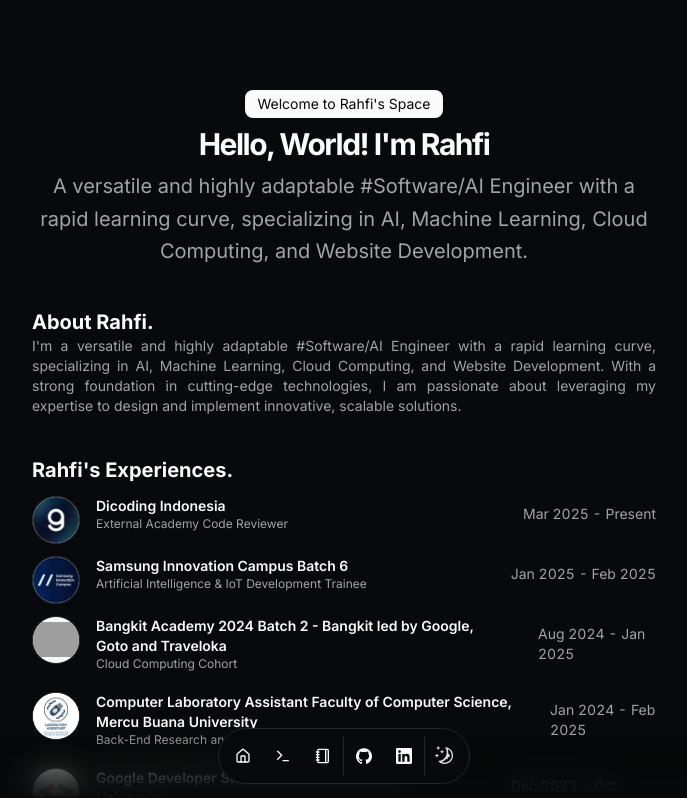
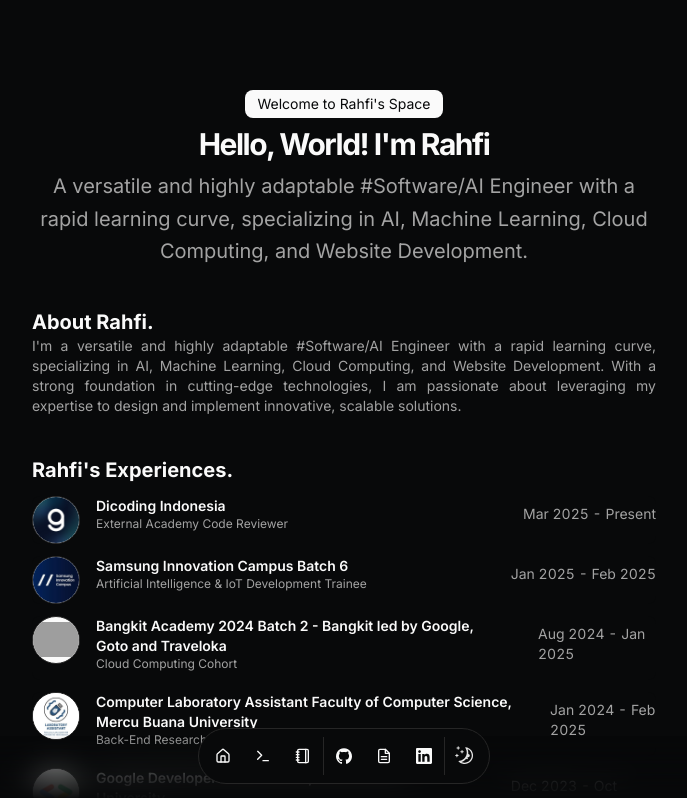
Before and after one commit to rahfianugerah/portfolio, a Next.js app: page / in a window 1280 px wide. Shown: the top 798 px of the page, without its empty margins (296-983 px from the left). Built offline with nearby package versions, Linux system fonts and the light colour scheme; grey boxes are pictures that could not be loaded.

Commit message:
feat: update the resume by adding cv button link into the navbar

```diff
--- a/src/data/resume.tsx
+++ b/src/data/resume.tsx
@@ -54,21 +54,23 @@ export const DATA = {
     { href: "/blog", icon: NotebookIcon, label: "Blog" },
   ],
   contact: {
-    email: "hello@example.com",
-    tel: "+123456789",
     social: {
       GitHub: {
         name: "GitHub",
         url: "https://github.com/rahfianugerah",
         icon: Icons.github,
-
+        navbar: true,
+      },
+      CV: {
+        name: "CV",
+        url: "https://drive.google.com/file/d/1aDMypG0tqlbVuBAMR_Fc2ZQ5Bxz34LSe/view?usp=sharing",
+        icon: Icons.file,
         navbar: true,
       },
       LinkedIn: {
         name: "LinkedIn",
         url: "https://www.linkedin.com/in/rahfianugerah/",
         icon: Icons.linkedin,
-
         navbar: true,
       },
     },
```
